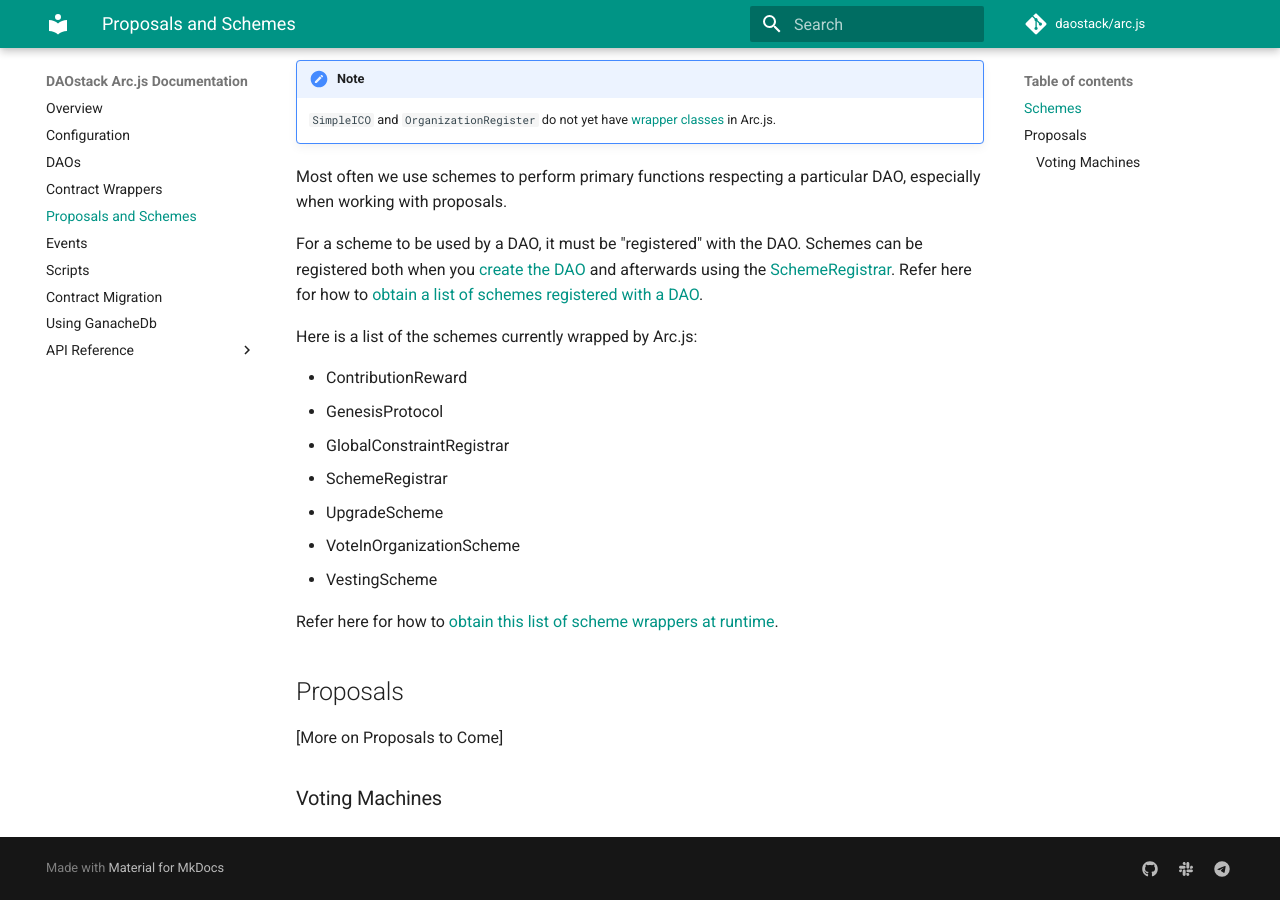
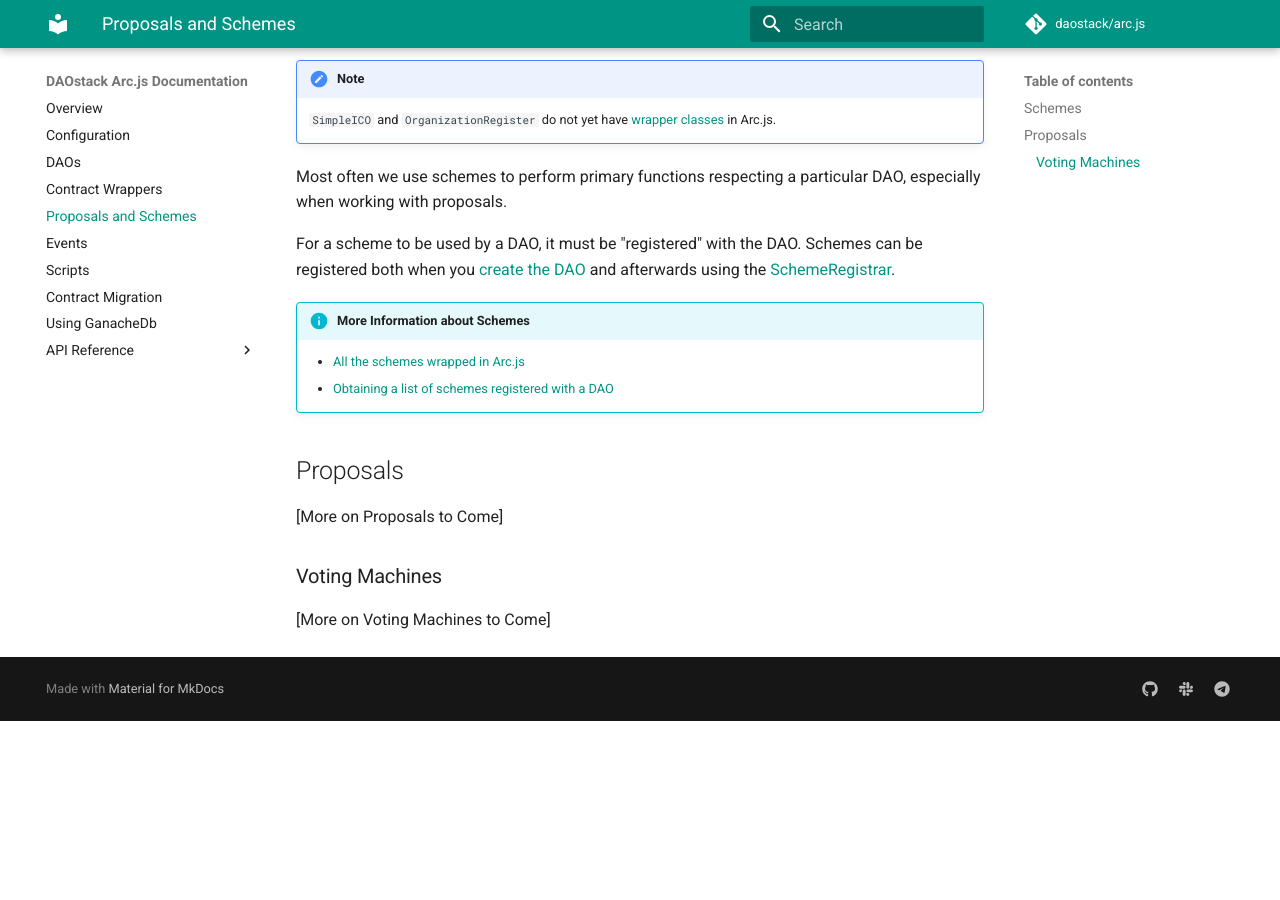
Before and after one commit to daostack/arc.js_legacy, an MkDocs documentation site: the page built from docs/Proposals.md, in a window 1280 px wide and 900 px high, scrolled down 555 px. Built offline with MkDocs 1.6.1 and Material for MkDocs 9.7.7, drawn with Linux system fonts in a browser that asks for light colours; comment, search, counter and statistics services are not loaded; old or Windows-style settings are respelled for this version of MkDocs; after the commit the page ends 1276 px from its top, so only the background shows below that.

Commit message:
more requested changes

```diff
--- a/docs/Proposals.md
+++ b/docs/Proposals.md
@@ -5,8 +5,8 @@ The ability to create proposals, vote one's reputation and stake one's reputatio
 !!! info
     Refer here for more [about DAOs](Daos).
 
+<a name="schemes"></a>
 ## Schemes
-<a name="schemes"></a>
 
 Schemes are public-facing contracts that any agent can use when they want perform primary functions relating to the DAOstack environment or respecting the domain of a particular DAO.
 
@@ -17,21 +17,16 @@ You can use schemes in the context of the general DAOstack environment for vario
 
 Most often we use schemes to perform primary functions respecting a particular DAO, especially when working with proposals.
 
-For a scheme to be used by a DAO, it must be "registered" with the DAO.  Schemes can be registered both when you [create the DAO](Daos#creatingDAOs) and afterwards using the [SchemeRegistrar](api/classes/SchemeRegistrarWrapper).  Refer here for how to [obtain a list of schemes registered with a DAO](Daos#gettingDaoSchemes).
+For a scheme to be used by a DAO, it must be "registered" with the DAO.  Schemes can be registered both when you [create the DAO](Daos#creatingDAOs) and afterwards using the [SchemeRegistrar](api/classes/SchemeRegistrarWrapper).
 
-Here is a list of the schemes currently wrapped by Arc.js:
 
-* ContributionReward
-* GenesisProtocol
-* GlobalConstraintRegistrar
-* SchemeRegistrar
-* UpgradeScheme
-* VoteInOrganizationScheme
-* VestingScheme
+!!! info "More Information about Schemes"
+    - [All the schemes wrapped in Arc.js](Wrappers#wrappersByContractType)
+    - [Obtaining a list of schemes registered with a DAO](Daos#gettingDaoSchemes)
 
-Refer here for how to [obtain this list of scheme wrappers at runtime](Wrappers#enumerate-wrappers-by-contract-type).
 
 ## Proposals
 [More on Proposals to Come]
 
 ### Voting Machines
+[More on Voting Machines to Come]
```
Also changed, not shown: docs/Daos.md (+2 -2 lines), docs/Wrappers.md (+3 -2 lines).
